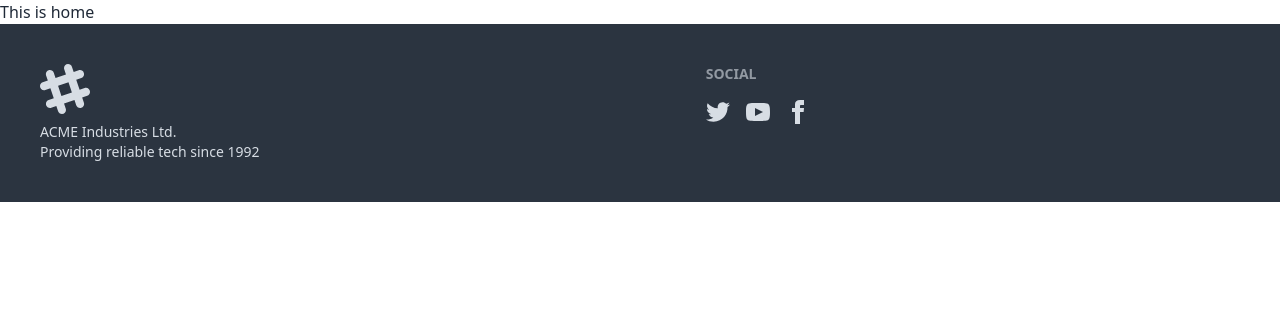
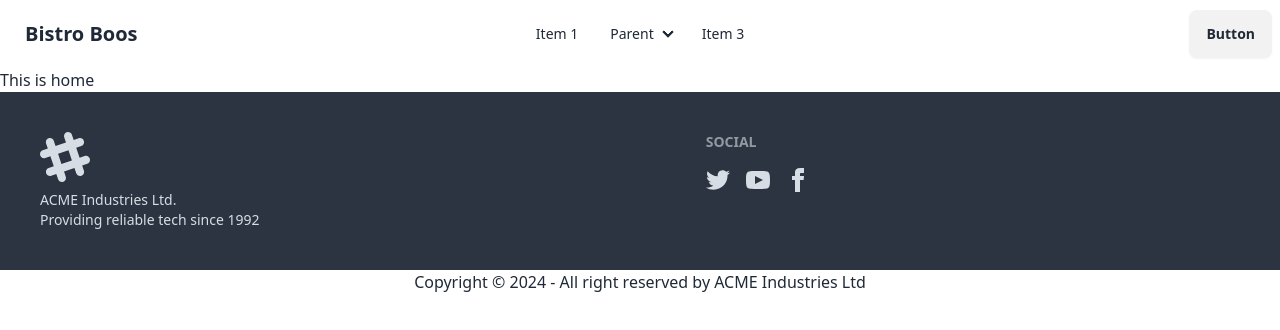
Before and after one commit to Jillurcf/moon-bistro-boss-client, a React (Vite) app: page / in a window 1280 px wide. Shown: the top 330 px of the page. Built offline with nearby package versions, Linux system fonts and the light colour scheme.

Commit message:
navbar component created

```diff
--- a/src/Layout/MainLaout.jsx
+++ b/src/Layout/MainLaout.jsx
@@ -1,10 +1,12 @@
 import { Outlet } from "react-router-dom";
 import Footer from "../Pages/Shared/Footer/Footer";
+import NavBar from "../Pages/Shared/NavBar/NavBar";
 
 
 const MainLaout = () => {
     return (
         <div>
+            <NavBar></NavBar>
             <Outlet></Outlet>
             <Footer></Footer>
         </div>
--- a/src/Pages/Shared/Footer/Footer.jsx
+++ b/src/Pages/Shared/Footer/Footer.jsx
@@ -60,7 +60,11 @@
             </a>
           </div>
         </nav>
+
       </footer>
+      <aside>
+          <p className="text-center">Copyright © 2024 - All right reserved by ACME Industries Ltd</p>
+        </aside>
     </div>
   );
 };
--- /dev/null
+++ b/src/Pages/Shared/NavBar/NavBar.jsx
@@ -0,0 +1,49 @@
+
+
+const NavBar = () => {
+    return (
+        <div>
+            <div className="navbar bg-base-100">
+  <div className="navbar-start">
+    <div className="dropdown">
+      <div tabIndex={0} role="button" className="btn btn-ghost lg:hidden">
+        <svg xmlns="http://www.w3.org/2000/svg" className="h-5 w-5" fill="none" viewBox="0 0 24 24" stroke="currentColor"><path strokeLinecap="round" strokeLinejoin="round" strokeWidth="2" d="M4 6h16M4 12h8m-8 6h16" /></svg>
+      </div>
+      <ul tabIndex={0} className="menu menu-sm dropdown-content mt-3 z-[1] p-2 shadow bg-base-100 rounded-box w-52">
+        <li><a>Item 1</a></li>
+        <li>
+          <a>Parent</a>
+          <ul className="p-2">
+            <li><a>Submenu 1</a></li>
+            <li><a>Submenu 2</a></li>
+          </ul>
+        </li>
+        <li><a>Item 3</a></li>
+      </ul>
+    </div>
+    <a className="btn btn-ghost text-xl">Bistro Boos</a>
+  </div>
+  <div className="navbar-center hidden lg:flex">
+    <ul className="menu menu-horizontal px-1">
+      <li><a>Item 1</a></li>
+      <li>
+        <details>
+          <summary>Parent</summary>
+          <ul className="p-2">
+            <li><a>Submenu 1</a></li>
+            <li><a>Submenu 2</a></li>
+          </ul>
+        </details>
+      </li>
+      <li><a>Item 3</a></li>
+    </ul>
+  </div>
+  <div className="navbar-end">
+    <a className="btn">Button</a>
+  </div>
+</div>
+        </div>
+    );
+};
+
+export default NavBar;
```
